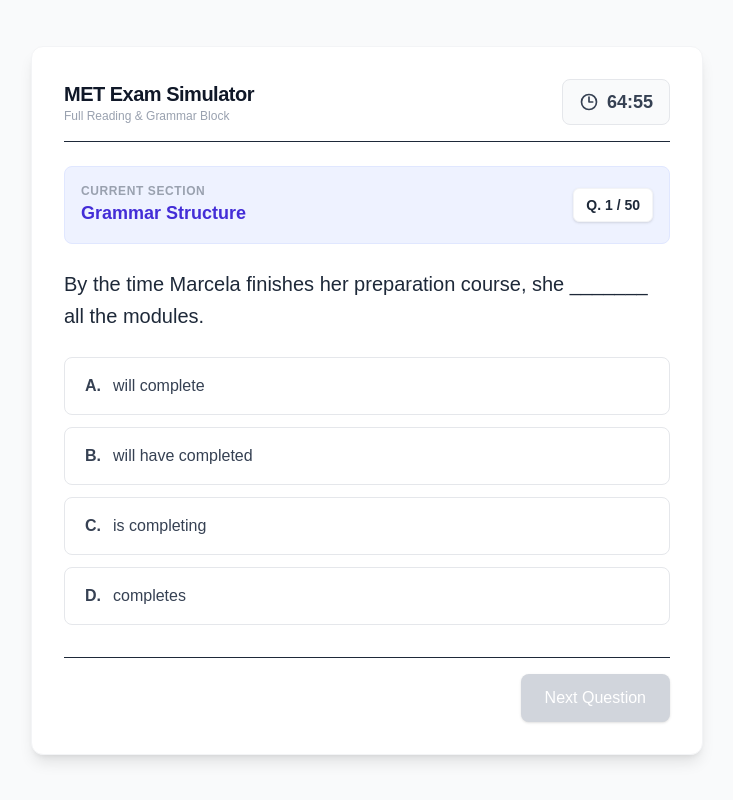
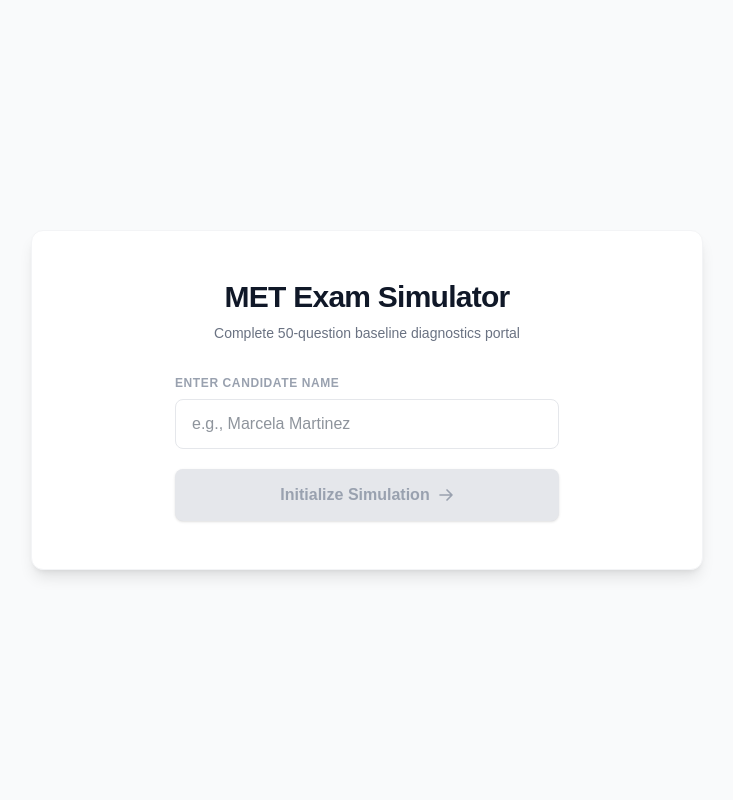
Before and after one commit to jdavidmartinez/met-mar, a Next.js app: page / in a window 1280 px wide. Shown: the whole page, without its empty margins (273-1006 px from the left). Built offline with nearby package versions, Linux system fonts and the light colour scheme.

Commit message:
Step 1 complete - Implemented Fisher-Yates question randomization algorithm

```diff
--- a/app/page.tsx
+++ b/app/page.tsx
@@ -4,31 +4,72 @@ import React, { useState, useEffect } from 'react';
 import { MET_BANK_QUESTIONS } from './data/questions';
 
 export default function Home() {
+  // --- State Definitions ---
+  const [studentName, setStudentName] = useState<string>('');
+  const [nameInput, setNameInput] = useState<string>('');
+  const [isExamStarted, setIsExamStarted] = useState<boolean>(false);
+
+  // NEW STATE: Stores the randomized subset of questions for the active session
+  const [shuffledQuestions, setShuffledQuestions] = useState<typeof MET_BANK_QUESTIONS>([]);
+
   const [currentQuestionIndex, setCurrentQuestionIndex] = useState(0);
   const [selectedAnswer, setSelectedAnswer] = useState<string | null>(null);
   const [score, setScore] = useState(0);
   const [isFinished, setIsFinished] = useState(false);
+
+  // Time management in seconds (65 minutes = 3900 seconds)
   const [timeLeft, setTimeLeft] = useState(3900);
-  const currentQuestion = MET_BANK_QUESTIONS[currentQuestionIndex];
 
-  // Controlador del temporizador en tiempo real
+  // MODIFIED: Extract the active question from the dynamic shuffled array instead of the static bank
+  const currentQuestion = shuffledQuestions[currentQuestionIndex];
+
+  // --- Effects ---
+  // Real-time countdown timer logic
   useEffect(() => {
-    if (isFinished) return;
+    if (!isExamStarted || isFinished) return;
+
     if (timeLeft <= 0) {
       setIsFinished(true);
       return;
     }
+
     const timerInterval = setInterval(() => {
       setTimeLeft((prevTime) => prevTime - 1);
     }, 1000);
+
     return () => clearInterval(timerInterval);
-  }, [timeLeft, isFinished]);
+  }, [timeLeft, isFinished, isExamStarted]);
 
-  // Formatea los segundos en un string legible "MM:SS"
+  // --- Helper Functions ---
+  // Formats total seconds into a readable "MM:SS" string
   const formatTime = (seconds: number) => {
     const minutes = Math.floor(seconds / 60);
     const remainingSeconds = seconds % 60;
     return `${minutes.toString().padStart(2, '0')}:${remainingSeconds.toString().padStart(2, '0')}`;
+  };
+
+  // NEW HELPER: Fisher-Yates shuffle algorithm to randomize questions unbiasedly
+  const shuffleArray = (array: typeof MET_BANK_QUESTIONS) => {
+    const shuffled = [...array];
+    for (let i = shuffled.length - 1; i > 0; i--) {
+      const j = Math.floor(Math.random() * (i + 1));
+      [shuffled[i], shuffled[j]] = [shuffled[j], shuffled[i]];
+    }
+    return shuffled;
+  };
+
+  // Triggers the exam initialization, including the background question randomization
+  const handleStartExam = (e: React.FormEvent) => {
+    e.preventDefault();
+    if (!nameInput.trim()) return;
+
+    setStudentName(nameInput.trim());
+
+    // Randomize the centralized question bank before launching the test screen
+    const randomizedQuestions = shuffleArray(MET_BANK_QUESTIONS);
+    setShuffledQuestions(randomizedQuestions);
+
+    setIsExamStarted(true);
   };
 
   const handleOptionClick = (option: string) => {
@@ -43,32 +84,65 @@ export default function Home() {
 
     setSelectedAnswer(null);
 
-    if (currentQuestionIndex + 1 < MET_BANK_QUESTIONS.length) {
+    if (currentQuestionIndex + 1 < shuffledQuestions.length) {
       setCurrentQuestionIndex((prev) => prev + 1);
     } else {
       setIsFinished(true);
     }
   };
 
+  // Resets the simulator and shuffles the bank again for a completely new sequence
   const resetQuiz = () => {
+    const randomizedQuestions = shuffleArray(MET_BANK_QUESTIONS);
+    setShuffledQuestions(randomizedQuestions);
     setCurrentQuestionIndex(0);
     setSelectedAnswer(null);
     setScore(0);
-    setTimeLeft(3900); // Reiniciar el reloj a 65 minutos
+    setTimeLeft(3900);
     setIsFinished(false);
   };
 
+  const handleLogOut = () => {
+    setStudentName('');
+    setNameInput('');
+    setShuffledQuestions([]);
+    setIsExamStarted(false);
+    setCurrentQuestionIndex(0);
+    setSelectedAnswer(null);
+    setScore(0);
+    setTimeLeft(3900);
+    setIsFinished(false);
+  };
+
+  // Maps score to CEFR level dynamically using the student's name
   const getCEFRLevel = (finalScore: number) => {
+    const name = studentName || 'The candidate';
     if (finalScore >= 43) {
-      return { level: 'C1 (Advanced)', color: 'text-emerald-700 bg-emerald-50 border-emerald-200', desc: 'Marcela demuestra un dominio avanzado y fluido del idioma, ideal para entornos profesionales de alta exigencia o postgrados internacionales.' };
+      return {
+        level: 'C1 (Advanced)',
+        color: 'text-emerald-700 bg-emerald-50 border-emerald-200',
+        desc: `${name} demonstrates an advanced and fluent command of the language, ideal for highly demanding professional environments or international postgraduate studies.`
+      };
     }
     if (finalScore >= 32) {
-      return { level: 'B2 (Upper-Intermediate)', color: 'text-blue-700 bg-blue-50 border-blue-200', desc: 'Nivel intermedio-alto sólido. Es el estándar dorado exigido por la mayoría de las universidades y empresas globales.' };
+      return {
+        level: 'B2 (Upper-Intermediate)',
+        color: 'text-blue-700 bg-blue-50 border-blue-200',
+        desc: `${name} has a solid upper-intermediate level. This is the gold standard required by most global universities and corporations.`
+      };
     }
     if (finalScore >= 20) {
-      return { level: 'B1 (Intermediate)', color: 'text-amber-700 bg-amber-50 border-amber-200', desc: 'Nivel intermedio. Marcela entiende los puntos principales del examen, pero necesita reforzar vocabulario complejo y estructuras gramaticales avanzadas.' };
+      return {
+        level: 'B1 (Intermediate)',
+        color: 'text-amber-700 bg-amber-50 border-amber-200',
+        desc: `${name} understands the core points of the exam but needs to reinforce complex vocabulary and advanced grammatical structures.`
+      };
     }
-    return { level: 'A2 (Elementary or lower)', color: 'text-rose-700 bg-rose-50 border-rose-200', desc: 'Nivel básico. Se requiere un repaso exhaustivo de las bases gramaticales y lectura antes de presentar la prueba oficial.' };
+    return {
+      level: 'A2 (Elementary or lower)',
+      color: 'text-rose-700 bg-rose-50 border-rose-200',
+      desc: `A baseline evaluation level. An exhaustive review of grammatical foundations is highly recommended for ${name} before taking the official test.`
+    };
   };
 
   const getCategoryStyles = (category: string) => {
@@ -86,29 +160,72 @@ export default function Home() {
     }
   };
 
-  const activeStyles = !isFinished ? getCategoryStyles(currentQuestion.category) : null;
+  const activeStyles = !isFinished && isExamStarted && currentQuestion ? getCategoryStyles(currentQuestion.category) : null;
   const resultData = isFinished ? getCEFRLevel(score) : null;
 
   return (
     <main className="min-h-screen bg-gray-50 flex flex-col items-center justify-center p-6 text-gray-800">
       <div className="w-full max-w-2xl bg-white rounded-xl shadow-lg p-8 border border-gray-100">
 
-        {/* Encabezado con el Reloj Integrado */}
+        {/* --- SCREEN 1: Welcome / Name Registration --- */}
+        {!isExamStarted ? (
+          <div className="py-4">
+            <div className="text-center mb-8">
+              <h1 className="text-3xl font-black text-gray-900 tracking-tight mb-2">
+                MET Exam Simulator
+              </h1>
+              <p className="text-gray-500 text-sm">
+                Complete 50-question baseline diagnostics portal
+              </p>
+            </div>
+
+            <form onSubmit={handleStartExam} className="space-y-5 max-w-sm mx-auto">
+              <div>
+                <label htmlFor="student-name" className="block text-xs font-bold text-gray-400 uppercase tracking-wider mb-2">
+                  Enter Candidate Name
+                </label>
+                <input
+                  id="student-name"
+                  type="text"
+                  required
+                  value={nameInput}
+                  onChange={(e) => setNameInput(e.target.value)}
+                  placeholder="e.g., Marcela Martinez"
+                  className="w-full px-4 py-3 rounded-lg border border-gray-200 focus:border-blue-500 focus:ring-2 focus:ring-blue-100 outline-none transition-all text-base"
+                />
+              </div>
+
+              <button
+                type="submit"
+                disabled={!nameInput.trim()}
+                className="w-full py-3.5 bg-blue-600 hover:bg-blue-700 disabled:bg-gray-200 disabled:text-gray-400 disabled:cursor-not-allowed text-white font-semibold rounded-lg transition-all shadow-sm flex justify-center items-center space-x-2"
+              >
+                <span>Initialize Simulation</span>
+                <svg xmlns="http://www.w3.org/2000/svg" fill="none" viewBox="0 0 24 24" strokeWidth={2.5} stroke="currentColor" className="w-4 h-4">
+                  <path strokeLinecap="round" strokeLinejoin="round" d="M13.5 4.5 21 12m0 0-7.5 7.5M21 12H3" />
+                </svg>
+              </button>
+            </form>
+          </div>
+        ) : (
+          /* --- EXAM RENDERING INTERFACES --- */
+          <div>
+            {/* Simulator Header with Integrated Countdown Timer */}
             <div className="flex justify-between items-center border-b pb-4 mb-6">
               <div>
                 <h1 className="text-xl font-bold text-gray-900 tracking-tight">
                   MET Exam Simulator
                 </h1>
                 <span className="text-xs text-gray-400 font-medium block">
-              Full Reading & Grammar Block
+                  Candidate: <strong className="text-gray-700 font-semibold">{studentName}</strong>
                 </span>
               </div>
 
-          {/* NUEVO UI COMPONENT: Reloj Dinámico */}
+              {/* Dynamic Timer Component */}
               {!isFinished && (
                 <div className={`flex items-center space-x-2 px-4 py-2 rounded-lg font-mono text-lg font-bold border transition-colors ${
                   timeLeft < 300
-                ? 'bg-rose-50 border-rose-200 text-rose-600 animate-pulse' // Alerta roja si quedan menos de 5 minutos
+                    ? 'bg-rose-50 border-rose-200 text-rose-600 animate-pulse'
                     : 'bg-gray-50 border-gray-200 text-gray-700'
                 }`}>
                   <svg xmlns="http://www.w3.org/2000/svg" fill="none" viewBox="0 0 24 24" strokeWidth={2} stroke="currentColor" className="w-5 h-5">
@@ -119,8 +236,10 @@ export default function Home() {
               )}
             </div>
 
-        {!isFinished && activeStyles ? (
+            {/* --- SCREEN 2: Test Active Question Layout --- */}
+            {!isFinished && activeStyles && currentQuestion ? (
               <div>
+                {/* Active Exam Section Banner */}
                 <div className={`w-full ${activeStyles.bg} border rounded-lg p-4 mb-6 flex justify-between items-center transition-all duration-300`}>
                   <div>
                     <span className="text-xs font-bold text-gray-400 uppercase tracking-wider block">
@@ -131,14 +250,16 @@ export default function Home() {
                     </h2>
                   </div>
                   <div className="text-sm font-bold bg-white px-3 py-1.5 rounded-md shadow-sm border border-gray-100">
-                Q. {currentQuestionIndex + 1} / {MET_BANK_QUESTIONS.length}
+                    Q. {currentQuestionIndex + 1} / {shuffledQuestions.length}
                   </div>
                 </div>
 
+                {/* Question Text */}
                 <h3 className="text-xl font-medium mb-6 leading-relaxed">
                   {currentQuestion.question}
                 </h3>
 
+                {/* Option Selection List */}
                 <div className="space-y-3 mb-8">
                   {currentQuestion.options.map((option, index) => {
                     const isSelected = selectedAnswer === option;
@@ -173,30 +294,32 @@ export default function Home() {
                   })}
                 </div>
 
+                {/* Navigation Button Footer */}
                 <div className="flex justify-end border-t pt-4">
                   <button
                     onClick={handleNextClick}
                     disabled={!selectedAnswer}
                     className="px-6 py-3 bg-blue-600 hover:bg-blue-700 disabled:bg-gray-300 disabled:cursor-not-allowed text-white font-medium rounded-lg transition-colors shadow-sm"
                   >
-                {currentQuestionIndex + 1 === MET_BANK_QUESTIONS.length ? 'Finish Test' : 'Next Question'}
+                    {currentQuestionIndex + 1 === shuffledQuestions.length ? 'Finish Test' : 'Next Question'}
                   </button>
                 </div>
               </div>
             ) : (
-          /* Reporte Final de Resultados */
+              /* --- SCREEN 3: Final Performance Diagnostic Report --- */
               <div className="text-center py-6">
                 <h2 className="text-3xl font-bold text-gray-900 mb-2">
                   {timeLeft <= 0 ? 'Time is Up!' : 'Simulation Complete!'}
                 </h2>
-            <p className="text-gray-500 mb-8">Here is Marcela's estimated English proficiency profile:</p>
+                <p className="text-gray-500 mb-8">Here is the estimated proficiency profile for {studentName}:</p>
 
                 <div className="inline-block bg-gray-50 border border-gray-100 px-10 py-6 rounded-2xl mb-6 shadow-sm">
                   <span className="text-6xl font-black text-gray-900">{score}</span>
-              <span className="text-2xl text-gray-400 font-bold"> / {MET_BANK_QUESTIONS.length}</span>
+                  <span className="text-2xl text-gray-400 font-bold"> / {shuffledQuestions.length}</span>
                   <p className="text-xs text-gray-400 mt-2 uppercase tracking-wide font-semibold">Correct Answers</p>
                 </div>
 
+                {/* Dynamic CEFR Level Card */}
                 {resultData && (
                   <div className={`w-full ${resultData.color} border rounded-xl p-6 mb-8 text-left max-w-md mx-auto shadow-sm`}>
                     <span className="text-xs font-bold uppercase tracking-wider opacity-60 block mb-1">
@@ -211,14 +334,22 @@ export default function Home() {
                   </div>
                 )}
 
-            <div>
+                <div className="flex flex-col sm:flex-row justify-center items-center gap-3 mt-4">
                   <button
                     onClick={resetQuiz}
-                className="px-6 py-2.5 border border-blue-600 text-blue-600 hover:bg-blue-50 font-medium rounded-lg transition-colors"
+                    className="w-full sm:w-auto px-6 py-2.5 border border-blue-600 text-blue-600 hover:bg-blue-50 font-medium rounded-lg transition-colors"
                   >
                     Retake Full Test
                   </button>
+                  <button
+                    onClick={handleLogOut}
+                    className="w-full sm:w-auto px-6 py-2.5 text-gray-500 hover:text-gray-700 font-medium rounded-lg transition-colors text-sm"
+                  >
+                    Change Candidate
+                  </button>
                 </div>
+              </div>
+            )}
           </div>
         )}
       </div>
```
Lines whose indentation alone changed are shown as unchanged.
